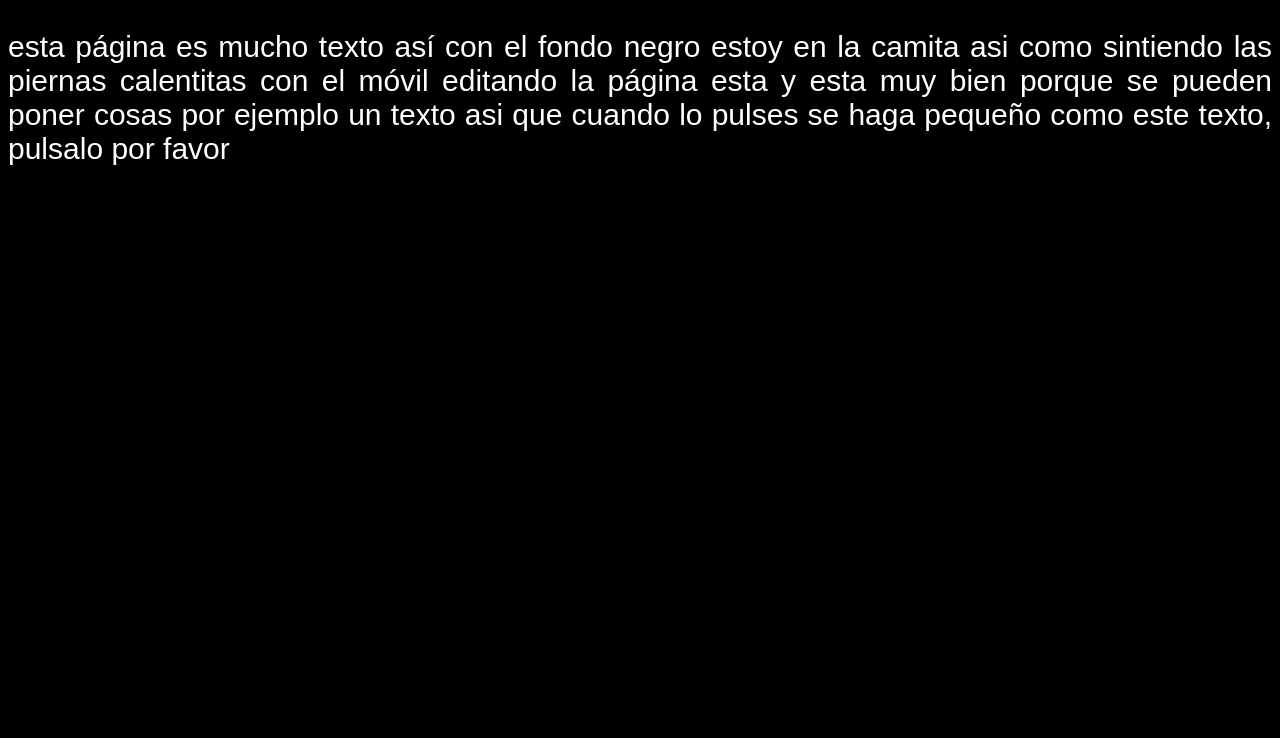
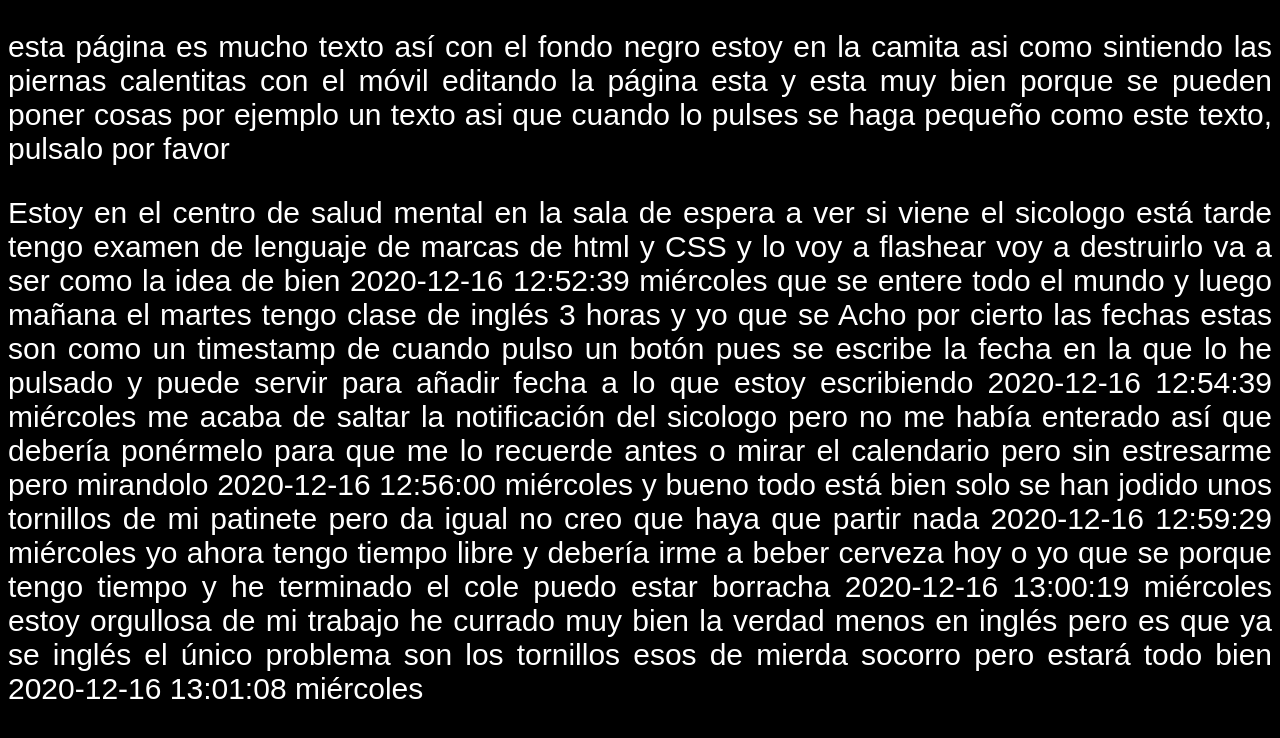
Before and after one commit to usadcondon/muchotexto, a plain HTML site: page index.html in a window 1280 px wide. Drawn offline with Linux system fonts and the light colour scheme.

Commit message:
update index.html

```diff
--- a/index.html
+++ b/index.html
@@ -20,5 +20,7 @@
     <p id="texto">
       esta página es mucho texto así con el fondo negro estoy en la camita asi como sintiendo las piernas calentitas con el móvil editando la página esta y esta muy bien porque se pueden poner cosas por ejemplo un texto asi que cuando lo pulses se haga pequeño como este texto, pulsalo por favor
     </p>
+    <p>Estoy en el centro de salud mental en la sala de espera a ver si viene el sicologo está tarde tengo examen de lenguaje de marcas de html y CSS y lo voy a flashear voy a destruirlo va a ser como la idea de bien 2020-12-16 12:52:39 miércoles que se entere todo el mundo y luego mañana el martes tengo clase de inglés 3 horas y yo que se Acho por cierto las fechas estas son como un timestamp de cuando pulso un botón pues se escribe la fecha en la que lo he pulsado y puede servir para añadir fecha a lo que estoy escribiendo 2020-12-16 12:54:39 miércoles me acaba de saltar la notificación del sicologo pero no me había enterado así que debería ponérmelo para que me lo recuerde antes o mirar el calendario pero sin estresarme pero mirandolo 2020-12-16 12:56:00 miércoles y bueno todo está bien solo se han jodido unos tornillos de mi patinete pero da igual no creo que haya que partir nada 2020-12-16 12:59:29 miércoles yo ahora tengo tiempo libre y debería irme a beber cerveza hoy o yo que se porque tengo tiempo y he terminado el cole puedo estar borracha 2020-12-16 13:00:19 miércoles estoy orgullosa de mi trabajo he currado muy bien la verdad menos en inglés pero es que ya se inglés el único problema son los tornillos esos de mierda socorro pero estará todo bien 2020-12-16 13:01:08 miércoles
+        </p>
   </body>
 </html>
```
